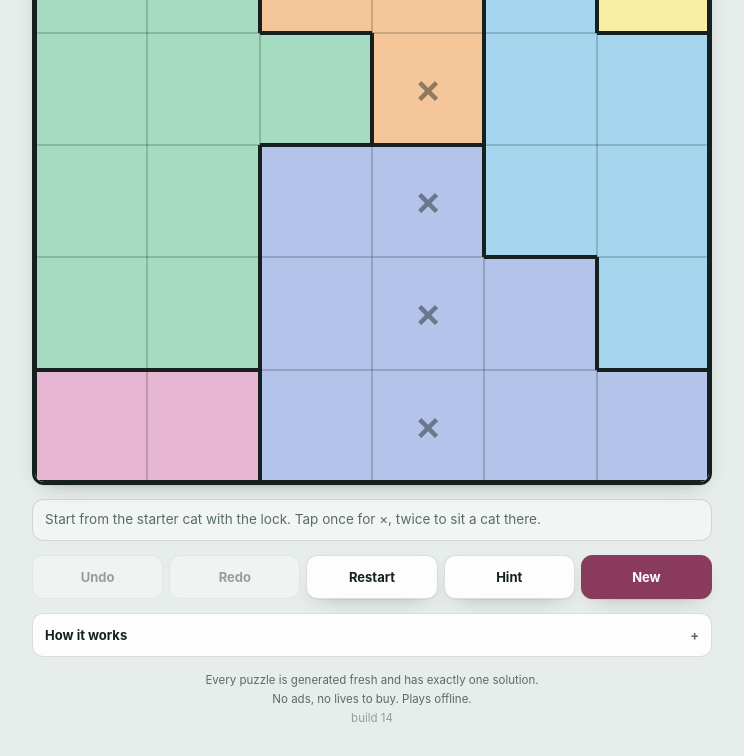
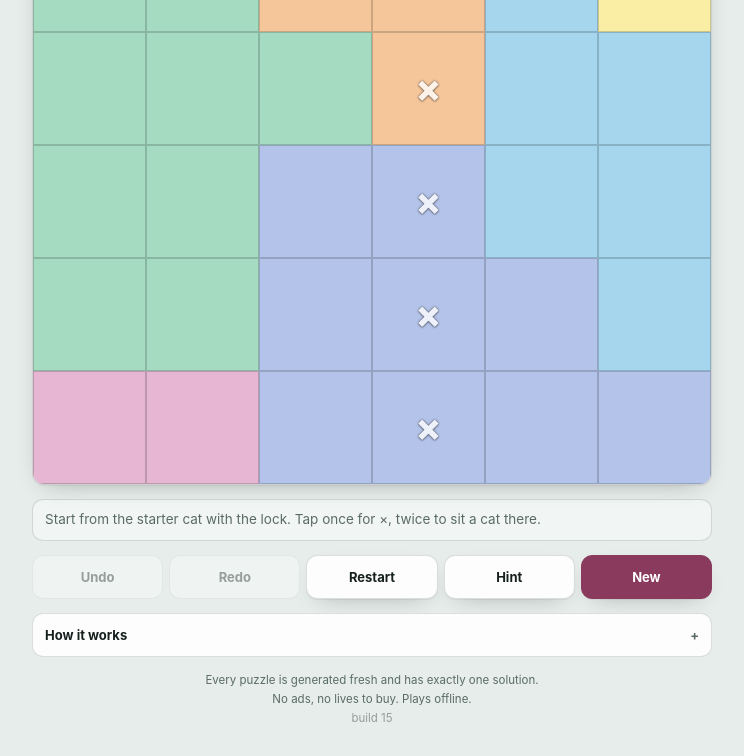
Before and after one commit to Lukebland1010/windowsill-cats, a plain HTML site: page index.html in a window 1280 px wide. Shown: the part 445-1201 px from the top of the page, without its empty margins (268-1012 px from the left). Drawn offline with Linux system fonts and the light colour scheme.

Commit message:
Build 15: no borders between patches, bold white x marks
- Patches are separated by colour alone; every square gets the same thin
  grid line and the board frame drops to a hairline.
- x marks are bold white with a soft dark edge so they stay readable on the
  pale patches in light theme. Auto marks are the smaller, lighter set.

Co-Authored-By: Claude Fable 5.2 <noreply@anthropic.com>
Claude-Session: https://claude.ai/code/session_01RgUzuCpLycdLtS9Pr9ibNs

```diff
--- a/index.html
+++ b/index.html
@@ -175,7 +175,7 @@ h1 .p{color:var(--accent)}
   --cell:40px;
   position:relative; display:block;
   aspect-ratio:1/1; width:100%;
-  border:3px solid var(--regionline); border-radius:var(--radius); overflow:hidden;
+  border:1px solid var(--gridline); border-radius:var(--radius); overflow:hidden;
   background:var(--surface); box-shadow:var(--shadow);
   touch-action:manipulation; user-select:none; -webkit-user-select:none;
 }
@@ -193,12 +193,16 @@ h1 .p{color:var(--accent)}
 .board.dragx{touch-action:none}
 .cell:focus-visible{outline:3px solid var(--accent); z-index:4}
 .cell .cat{display:block; animation:pop .2s ease-out}
+/* Bold white x. White on a pale pastel patch has almost no contrast of its
+   own, so a soft dark edge is drawn round the glyph to keep it readable on
+   every patch colour in both themes. */
 .cell .mark{
-  font-size:calc(var(--cell) * .44); color:var(--cellink, var(--ink)); opacity:.82; font-weight:800;
+  font-size:calc(var(--cell) * .50); color:#fff; opacity:1; font-weight:900;
   line-height:1;
+  text-shadow:0 0 1px rgba(0,0,0,.75), 0 0 3px rgba(0,0,0,.45), 0 1px 2px rgba(0,0,0,.35);
 }
 /* an x the game filled in because a placed cat rules the square out */
-.cell .mark.auto{opacity:.46; font-weight:600; font-size:calc(var(--cell) * .36)}
+.cell .mark.auto{opacity:.78; font-weight:800; font-size:calc(var(--cell) * .34)}
 /* rejected placement: greyed cat, red ring and slash, ~900ms */
 .cell.reject{animation:shake .32s}
 .cell .ghost{display:block; filter:grayscale(1); opacity:.55}
@@ -528,7 +532,7 @@ textarea{
   <footer>
     Every puzzle is generated fresh and has exactly one solution.<br>
     No ads, no lives to buy. Plays offline.<br>
-    <span style="opacity:.6">build 14</span>
+    <span style="opacity:.6">build 15</span>
   </footer>
 </div>
 
@@ -1733,13 +1737,9 @@ function buildBoard(){
       b.dataset.i = i; b.dataset.g = g % 10;
       b.setAttribute("role", "gridcell");
       b.style.backgroundColor = "var(" + "--r" + (g % 10) + ")";
-      // region edges thick, interior grid lines thin
-      var sh = [];
-      sh.push(edgeShadow(r-1, c, g, "0 2px 0 0", "0 1px 0 0"));
-      sh.push(edgeShadow(r+1, c, g, "0 -2px 0 0", "0 -1px 0 0"));
-      sh.push(edgeShadow(r, c-1, g, "2px 0 0 0", "1px 0 0 0"));
-      sh.push(edgeShadow(r, c+1, g, "-2px 0 0 0", "-1px 0 0 0"));
-      b.style.boxShadow = sh.join(",");
+      // Patches are told apart by colour alone: no heavy border between
+      // them, just the same thin grid line around every square.
+      b.style.boxShadow = "inset 0 0 0 1px var(--gridline)";
       frag.appendChild(b);
     }
   }
@@ -1747,10 +1747,6 @@ function buildBoard(){
   lastSized = "";          // force a fresh measure for the new cell set
   sizeBoard();
   updateAria();
-}
-function edgeShadow(nr, nc, g, thick, thin){
-  var outside = (nr < 0 || nr >= N || nc < 0 || nc >= N) || puzzle.region[nr*N+nc] !== g;
-  return "inset " + (outside ? thick + " var(--regionline)" : thin + " var(--gridline)");
 }
 
 function paint(){
```
